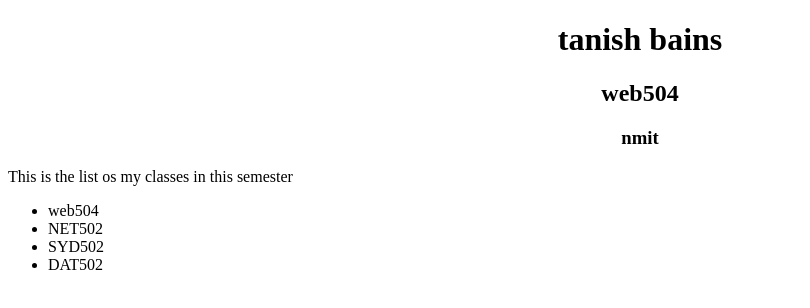
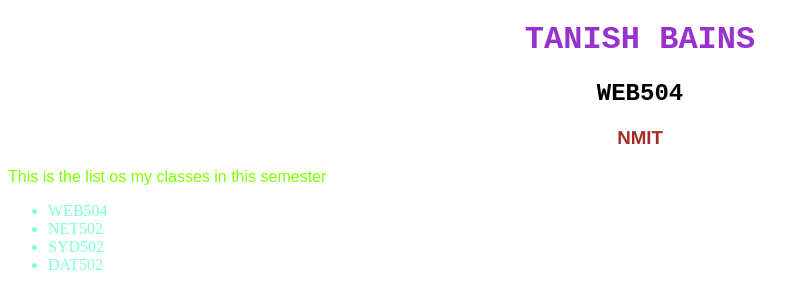
Before and after one commit to Tanishbainsgit/web502_week2, a plain HTML site: page index.html in a window 1280 px wide. Shown: the whole page, without its empty margins (0-810 px from the left). Drawn offline with Linux system fonts and the light colour scheme.

Commit message:
added html files

```diff
--- a/index.html
+++ b/index.html
@@ -10,19 +10,19 @@
         <title></title>
         <meta name="description" content="">
         <meta name="viewport" content="width=device-width, initial-scale=1">
-        <link rel="stylesheet" href="">
+        <link rel="stylesheet" href="stylesheet.css">
     </head>
     <body>
- <h1><center>tanish bains</center></h1>
-        <h2><center>web504</center></h2>
-        <h3><center>nmit</center></h3>
+ <h1 id="header1"><center>TANISH BAINS</center></h1>
+        <h2 id="header2"><center>WEB504</center></h2>
+        <h3 id="header3"><center>NMIT</center></h3>
 
-        <p>This is the list os my classes in this semester</p>
+        <p id="content">This is the list os my classes in this semester</p>
         <ul>
-            <li>web504</li>
-            <li>NET502</li>
-            <Li>SYD502</Li>
-            <li>DAT502</li>
+            <li id="li">WEB504</li>
+            <li id="li">NET502</li>
+            <Li id="li">SYD502</Li>
+            <li id="li">DAT502</li>
 
         </ul>
 
--- /dev/null
+++ b/stylesheet.css
@@ -0,0 +1,25 @@
+#header1 {
+color: darkorchid;
+font-family: 'Courier New', Courier, monospace;
+}
+
+#header2 {
+color: black;
+font-family: 'Courier New', Courier, monospace;
+}
+
+#header3 {
+    color: brown;
+    font-family: 'Franklin Gothic Medium', 'Arial Narrow', Arial, sans-serif;
+}
+
+#content {
+    color: chartreuse;
+    font-family: Arial, Helvetica, sans-serif;
+}
+
+#li {
+color: aquamarine;
+font-family:'Times New Roman', Times, serif
+
+}
```
